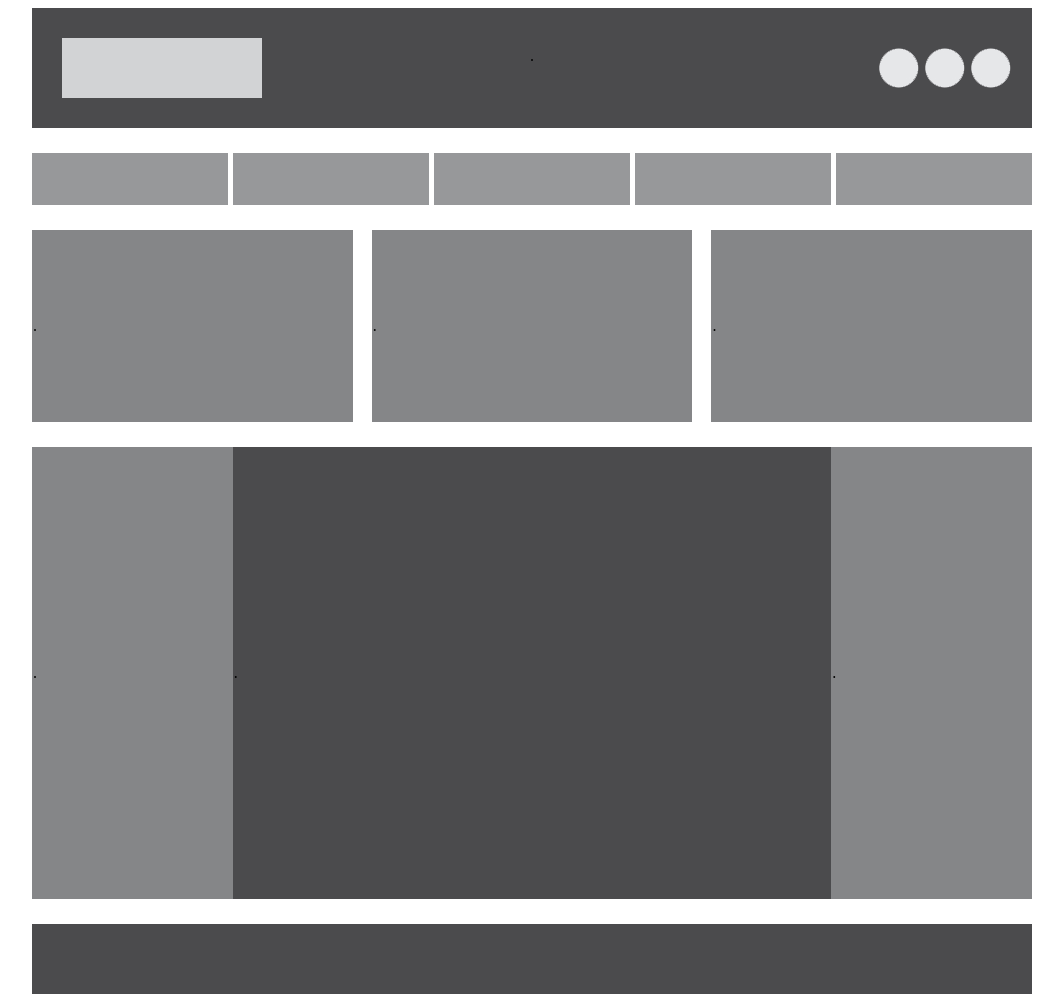
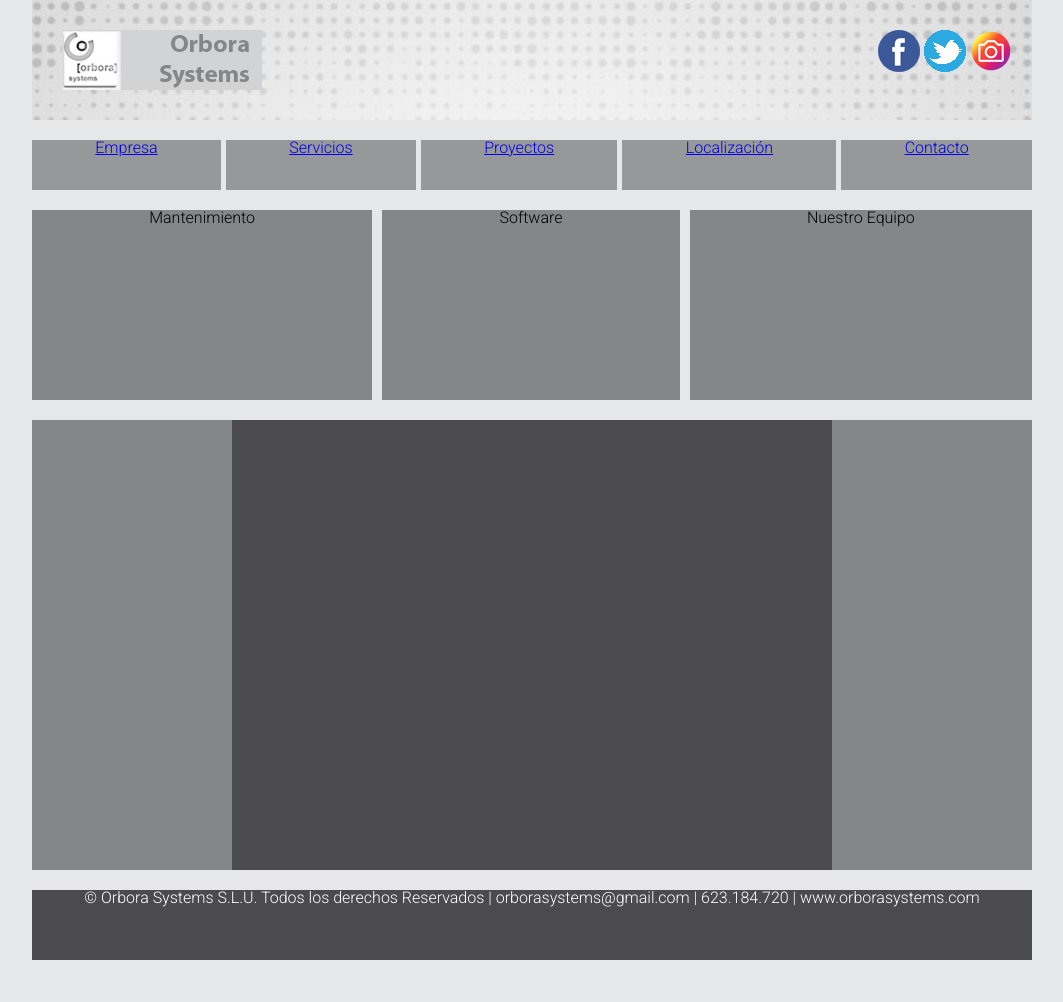
Before and after one commit to aortegasanz/PHP_M2, a PHP site: page / in a window 1280 px wide. Shown: the whole page, without its empty margins (108-1171 px from the left). After the commit the page ends 960 px from the top, so only its background shows below. Run offline with PHP 8.4, Linux system fonts and the light colour scheme.

Commit message:
Nivel 2
Nivel 2 Práctica

```diff
--- a/index.html
+++ b/index.html
@@ -11,79 +11,58 @@ and open the template in the editor.
         <meta name="viewport" content="width=device-width, initial-scale=1.0">
         <!-- Hoja de Estilos - CSS -->
         <link rel="stylesheet" href="styles/css/main.css">
+        <link rel="preconnect" href="https://fonts.gstatic.com">
+        <link href="https://fonts.googleapis.com/css2?family=Roboto:wght@300&display=swap" rel="stylesheet">
     </head>
     <body>
         <!-- Contenedor Global Web -->
-        <div id="web">
+        <div class="web">
             <!-- CABECERA DE PÁGINA -->
             <header>
-                <table>
-                    <tbody>
-                        <tr>
-                            <td id="logo">
-                                <img src="images/logo.jpg"/>
-                            </td>
-                            <td id="middle">.</td>
-                            <td id="rrss">
-                                <img src="images/rrss1.png" alt="."/>
-                                <img src="images/rrss2.png" alt="."/>
-                                <img src="images/rrss3.png" alt="."/>
-                            </td>
-                        </tr>
-                    </tbody>
-                </table>
+                <div class="container">
+                    <div class="logo">
+                        <img src="images/logo.jpg"/>
+                    </div>
+                    <div class="rrss">
+                        <img src="images/facebook.png"/>
+                        <img src="images/twitter.png"/>
+                        <img src="images/instagram.png"/>
+                    </div>
+                </div>
             </header>
-            <!-- SEPARADORES -->
-            <div class="sepah"></div>
             <!-- BARRA DE NAVEGACIÓN  -->
             <nav>
-                <table>
-                    <tbody>
-                        <tr>
-                            <td class="navitem"></td>
-                            <td class="sepav"></td>
-                            <td class="navitem"></td>
-                            <td class="sepav"></td>
-                            <td class="navitem"></td>
-                            <td class="sepav"></td>
-                            <td class="navitem"></td>
-                            <td class="sepav"></td>
-                            <td class="navitem"></td>
-                        </tr>
-                    </tbody>
-                </table>
+                <div class="container">
+                    <div class="navitem"><a href="#">Empresa</a></div>
+                    <div class="navitem"><a href="#">Servicios</a></div>
+                    <div class="navitem"><a href="#">Proyectos</a></div>
+                    <div class="navitem"><a href="#">Localizaci&oacute;n</a></div>
+                    <div class="navitem"><a href="#">Contacto</a></div>
+                </div>
             </nav>
-            <div class="sepah"></div>
             <!-- SECCION CONTENIDO IMPORTANTE  -->
             <aside>
-                <table>
-                    <tbody>
-                        <tr>
-                            <td class="asideitem">.</td>
-                            <td class="sepav10"></td>
-                            <td class="asideitem">.</td>
-                            <td class="sepav10"></td>
-                            <td class="asideitem">.</td>
-                        </tr>
-                    </tbody>
-                </table>
+                <div class="container">
+                    <div class="asideitem"><h1>Mantenimiento</h1></div>
+                    <div class="asideitem"><h1>Software</h1></div>
+                    <div class="asideitem"><h1>Nuestro Equipo</h1></div>
+                </div>
             </aside>
-            <div class="sepah"></div>
             <!-- CONTENIDO DE LA PÁGINA -->
             <article>
-                <table>
-                    <tbody>
-                        <tr>
-                            <td class="slateral">.</td>
-                            <td class="scenter">.</td>
-                            <td class="slateral">.</td>
-                        </tr>
-                    </tbody>
-                </table>
+                <div class="container">
+                    <div class="slateral"></div>
+                    <div class="scenter"></div>
+                    <div class="slateral"></div>
+                </div>
             </article>
-            <div class="sepah"></div>
             <!--  PIE DE PÁGINA -->
             <footer>
+                <div class="container">
+                    <div class="footeritem">
+                        &#169; Orbora Systems S.L.U. Todos los derechos Reservados | orborasystems@gmail.com | 623.184.720 | www.orborasystems.com
+                    </div>
+                </div>
             </footer>
         </div>
     </body>
--- a/styles/css/main.css
+++ b/styles/css/main.css
@@ -8,61 +8,106 @@ and open the template in the editor.
     Author     : aortega
 */
 
-#web {
+html, body, div, span, applet, object, iframe,
+h1, h2, h3, h4, h5, h6, p, blockquote, pre,
+a, abbr, acronym, address, big, cite, code,
+del, dfn, em, img, ins, kbd, q, s, samp,
+small, strike, strong, sub, sup, tt, var,
+b, u, i, center,
+dl, dt, dd, ol, ul, li,
+fieldset, form, label, legend,
+table, caption, tbody, tfoot, thead, tr, th, td,
+article, aside, canvas, details, embed,
+figure, figcaption, footer, header, hgroup,
+menu, nav, output, ruby, section, summary,
+time, mark, audio, video {
+	margin: 0;
+	padding: 0;
+	border: 0;
+	font-size: 100%;
+	font: inherit;
+	vertical-align: baseline;
+        font-family: 'Roboto', sans-serif;
+}
+/* HTML5 display-role reset for older browsers */
+article, aside, details, figcaption, figure,
+footer, header, hgroup, menu, nav, section {
+	display: block;
+}
+body {
+	line-height: 1;
+        background-color: #e6e7e9;
+}
+ol, ul {
+	list-style: none;
+}
+blockquote, q {
+	quotes: none;
+}
+blockquote:before, blockquote:after,
+q:before, q:after {
+	content: '';
+	content: none;
+}
+table {
+	border-collapse: collapse;
+	border-spacing: 0;
+}
+
+header {
+    background-image: url("../../images/header-background.jpg");
+    background-repeat: no-repeat;
+    background-size: cover;
+    background-color: #4b4b4d;
+    height: 120px;
+}
+
+header, nav, aside, article, footer {
+    margin-bottom: 20px;
+    text-align: center;
+}
+
+.web {
     width: 1000px;
     height: auto;
     margin-left: auto;
     margin-right: auto;
 }
 
-header {
-    background-color: #4b4b4d;
-    height: 120px;
-    text-align: center;
+.logo {
+    padding-top: 30px;
+    padding-left: 30px;
 }
 
-#logo{
-    width: 33%;
-    padding-top: 30px;
-    padding-left: 30px;
-    text-align: left;
-
-}
-#middle {
-    width: 33%;
-}
-#rrss{
-    width: 33%;
+.rrss {
     padding-top: 30px;
     padding-right: 20px;
-    text-align: right;
+    margin-left: auto;
 }
 
-table {
-    width: 100%;
-    border-collapse: collapse;
+.container {
+    display: flex;
+    flex-direction: row;
 }
 
 .navitem {
-    width: 119px;
+    background-color: #97989a;
+    flex-grow: 1;
     height: 50px;
-    background-color: #97989a;
+}
+
+.navitem + .navitem {
+    margin-left: 0.5%;
 }
 
 .asideitem {
-    width: 199px;
+    background-color: #858688;
+    flex-grow: 1;
     height: 190px;
-    background-color: #858688;
 }
 
-.sepav {
-    width: 1px;
-}
-.sepav10 {
-    width: 10px;
-}
-.sepah {
-    height: 25px;
+.asideitem + .asideitem {
+    margin-left: 1%;
 }
 
 .slateral {
@@ -77,7 +122,9 @@ table {
     width: 600px;
 }
 
-footer {
+.footeritem {
     background-color: #4b4b4d;
+    color: white;
+    flex-grow: 1;
     height: 70px;
 }
```
Also changed, not shown: images/facebook.png (added), images/header-background.jpg (added), images/instagram.png (added), images/logo.jpg, images/twitter.png (added).
